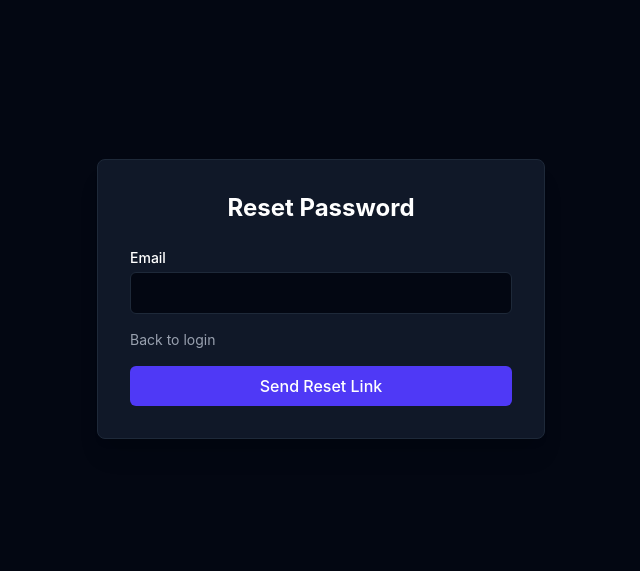
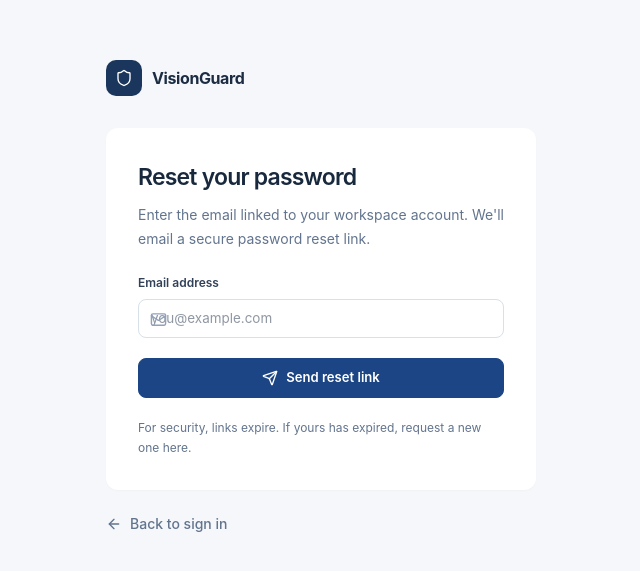
Before and after one commit to Syed-Nazeer-07/VisionGuard, a React (Vite) app in the folder apps/web/: page /forgot-password in a window 1280 px wide. Shown: the part 101-672 px from the top of the page, without its empty margins (319-959 px from the left). Built offline with nearby package versions, Linux system fonts and the light colour scheme; no server answers; the database is empty.

Commit message:
style(auth): align forgot-password screen and handle Supabase recovery errors securely

```diff
--- a/apps/web/src/pages/auth/ForgotPassword.tsx
+++ b/apps/web/src/pages/auth/ForgotPassword.tsx
@@ -1,91 +1,65 @@
-import { useState } from 'react'
-import { useForm } from 'react-hook-form'
-import { zodResolver } from '@hookform/resolvers/zod'
-import { z } from 'zod'
-import { Link } from 'react-router-dom'
-import { supabase } from '../../lib/supabase'
-import { cn } from '../../lib/utils'
+import { useState } from 'react';
+import { useForm } from 'react-hook-form';
+import { zodResolver } from '@hookform/resolvers/zod';
+import { z } from 'zod';
+import { Mail, Send } from 'lucide-react';
+import { supabase, supabaseConfig } from '../../lib/supabase';
+import { AuthCardLayout } from '../../components/auth/AuthCardLayout';
 
-const forgotSchema = z.object({
-  email: z.string().email('Please enter a valid email address'),
-})
-
-type ForgotForm = z.infer<typeof forgotSchema>
+const schema = z.object({ email: z.string().email('Enter a valid email address') });
+type FormValues = z.infer<typeof schema>;
 
 export function ForgotPassword() {
-  const [error, setError] = useState<string | null>(null)
-  const [success, setSuccess] = useState<string | null>(null)
-  const [isLoading, setIsLoading] = useState(false)
+  const [message, setMessage] = useState('');
+  const [error, setError] = useState('');
+  const [loading, setLoading] = useState(false);
+  const { register, handleSubmit, formState: { errors } } = useForm<FormValues>({
+    resolver: zodResolver(schema)
+  });
 
-  const {
-    register,
-    handleSubmit,
-    formState: { errors },
-  } = useForm<ForgotForm>({
-    resolver: zodResolver(forgotSchema),
-  })
+  const submit = async ({ email }: FormValues) => {
+    setError('');
+    setMessage('');
+    if (supabaseConfig.isMock) {
+      setError('Password recovery requires a configured Supabase Auth connection.');
+      return;
+    }
+    setLoading(true);
+    try {
+      const { error: authError } = await supabase.auth.resetPasswordForEmail(email, {
+        redirectTo: new URL('/reset-password', window.location.origin).toString()
+      });
+      if (authError) throw authError;
+      // Avoid exposing whether an account exists for this address.
+      setMessage('If an account uses this address, a reset link will arrive shortly. Check your inbox and spam folder.');
+    } catch (cause) {
+      setError(cause instanceof Error ? cause.message : 'Could not request the reset link.');
+    } finally {
+      setLoading(false);
+    }
+  };
 
-  const onSubmit = async (data: ForgotForm) => {
-    setIsLoading(true)
-    setError(null)
-    setSuccess(null)
-
-    const { error } = await supabase.auth.resetPasswordForEmail(data.email, {
-      redirectTo: `${window.location.origin}/reset-password`,
-    })
-
-    setIsLoading(false)
-
-    if (error) {
-      setError(error.message)
-    } else {
-      setSuccess('Check your email for the password reset link.')
-    }
-  }
-
-  return (
-    <div className="min-h-screen flex items-center justify-center bg-gray-950 text-white p-4">
-      <div className="w-full max-w-md p-8 bg-gray-900 border border-gray-800 rounded-lg shadow-xl">
-        <h2 className="text-2xl font-bold mb-6 text-center">Reset Password</h2>
-
-        {error && (
-          <div className="mb-4 p-3 bg-red-500/10 border border-red-500/50 text-red-400 rounded text-sm">
-            {error}
-          </div>
-        )}
-        {success && (
-          <div className="mb-4 p-3 bg-green-500/10 border border-green-500/50 text-green-400 rounded text-sm">
-            {success}
-          </div>
-        )}
-
-        <form onSubmit={handleSubmit(onSubmit)} className="space-y-4">
-          <div>
-            <label className="block text-sm font-medium mb-1">Email</label>
-            <input
-              type="email"
-              {...register('email')}
-              className={cn(
-                "w-full px-3 py-2 bg-gray-950 border rounded-md focus:outline-none focus:ring-2 focus:ring-indigo-500 transition-colors",
-                errors.email ? "border-red-500" : "border-gray-800"
-              )}
-            />
-            {errors.email && <p className="mt-1 text-xs text-red-400">{errors.email.message}</p>}
-          </div>
-
-          <div className="flex justify-between items-center text-sm">
-            <Link to="/login" className="text-gray-400 hover:text-gray-300">Back to login</Link>
-          </div>
-
-          <button
-            type="submit"
-            disabled={isLoading}
-            className="w-full py-2 px-4 bg-indigo-600 hover:bg-indigo-700 disabled:opacity-50 disabled:cursor-not-allowed rounded-md font-medium transition-colors"
-          >
-            {isLoading ? 'Sending...' : 'Send Reset Link'}
-          </button>
-        </form>
+  return <AuthCardLayout title="Reset your password"
+    subtitle="Enter the email linked to your workspace account. We'll email a secure password reset link.">
+    {error && <div role="alert" className="mb-5 rounded-lg border border-red-200 bg-red-50 p-3 text-sm text-red-700">{error}</div>}
+    {message && <div role="status" className="mb-5 rounded-lg border border-blue-200 bg-blue-50 p-3 text-sm leading-6 text-blue-900">{message}</div>}
+    <form onSubmit={handleSubmit(submit)} className="space-y-5">
+      <div>
+        <label htmlFor="recovery-email" className="mb-2 block text-xs font-semibold text-slate-700">Email address</label>
+        <div className="relative">
+          <Mail size={17} className="pointer-events-none absolute left-3 top-[12px] text-slate-400"/>
+          <input id="recovery-email" type="email" autoComplete="email"
+            placeholder="you@example.com" {...register('email')}
+            className="vg-field w-full pl-10" aria-invalid={!!errors.email}/>
+        </div>
+        {errors.email && <p className="mt-2 text-xs text-red-600">{errors.email.message}</p>}
       </div>
-    </div>
-  )
+      <button type="submit" disabled={loading} className="vg-primary w-full">
+        <Send size={16}/> {loading ? 'Sending link…' : 'Send reset link'}
+      </button>
+    </form>
+    <p className="mt-5 text-xs leading-5 text-slate-500">
+      For security, links expire. If yours has expired, request a new one here.
+    </p>
+  </AuthCardLayout>;
 }
```
